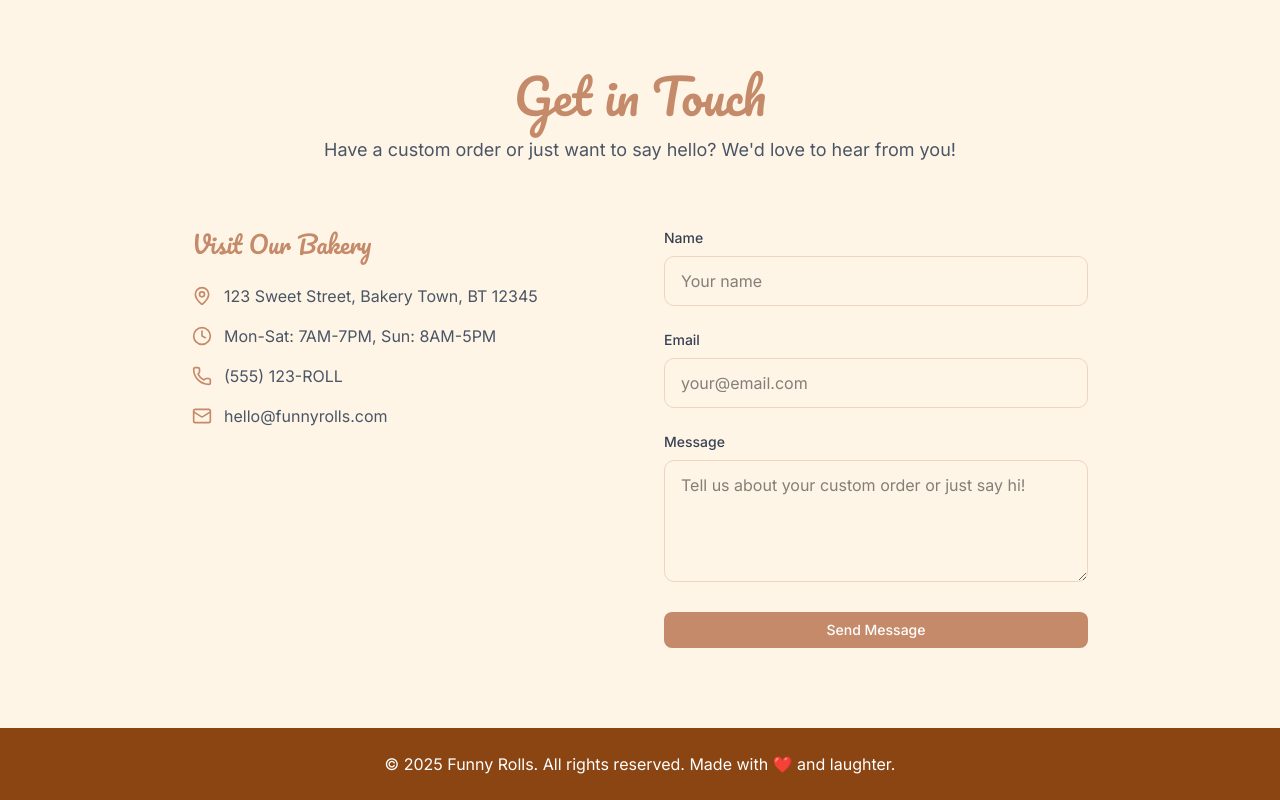
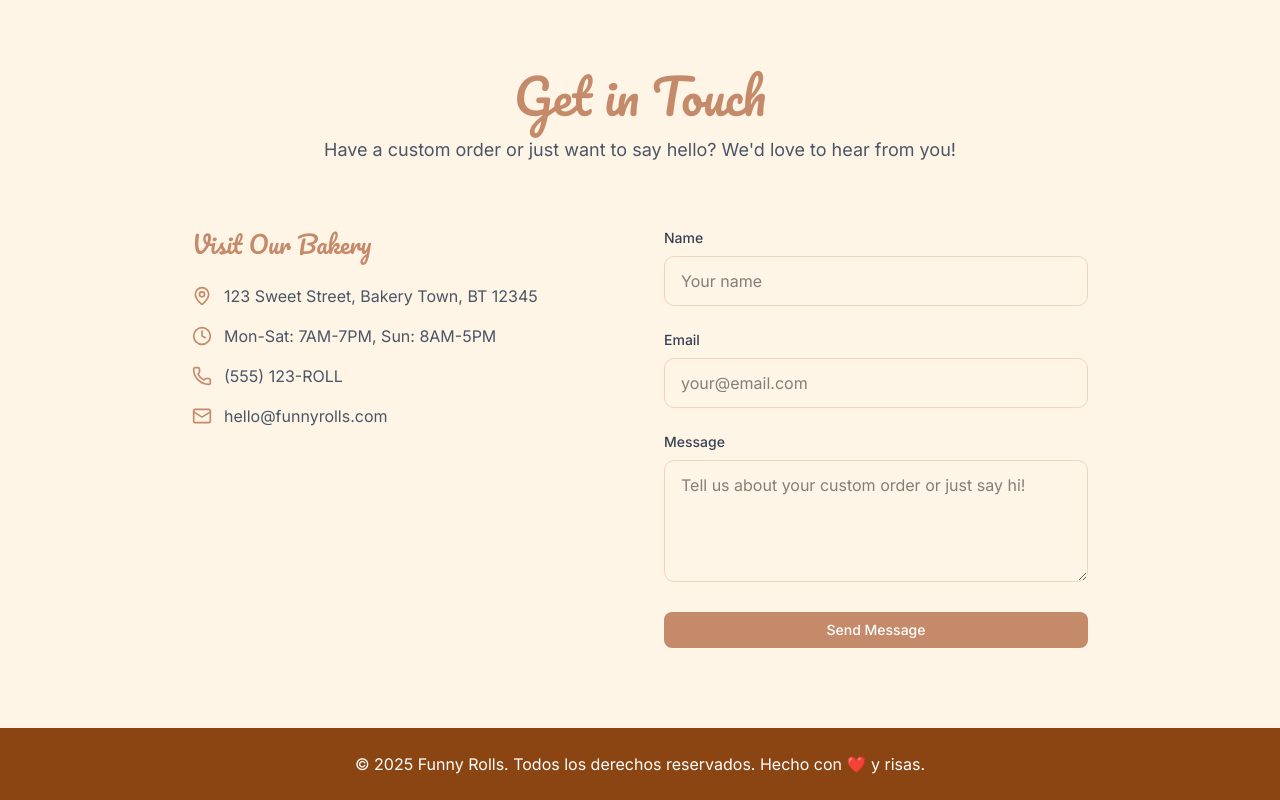
Before and after one commit to abimael92/Funny-Rolls, a Next.js app: page / in a window 1280 px wide. Shown: the part 2686-3486 px from the top of the page. Built offline with nearby package versions, Linux system fonts and the light colour scheme.

Commit message:
Traducir Footer al español

```diff
--- a/components/sections/Footer.tsx
+++ b/components/sections/Footer.tsx
@@ -1,7 +1,7 @@
 export function Footer() {
-    return (
-      <footer className="bg-[#8B4513] text-white py-6 text-center">
-        <p>© {new Date().getFullYear()} Funny Rolls. All rights reserved. Made with ❤️ and laughter.</p>
-      </footer>
-    )
-  }
+  return (
+    <footer className="bg-[#8B4513] text-white py-6 text-center">
+      <p>© {new Date().getFullYear()} Funny Rolls. Todos los derechos reservados. Hecho con ❤️ y risas.</p>
+    </footer>
+  )
+}
```
